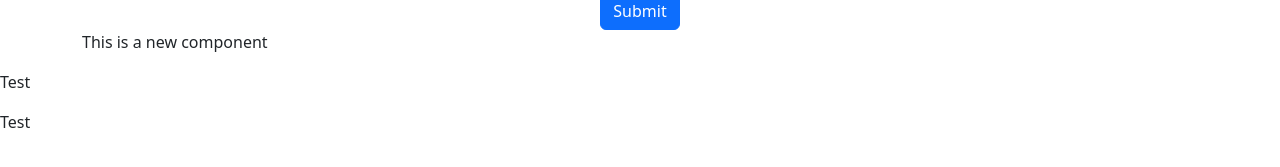
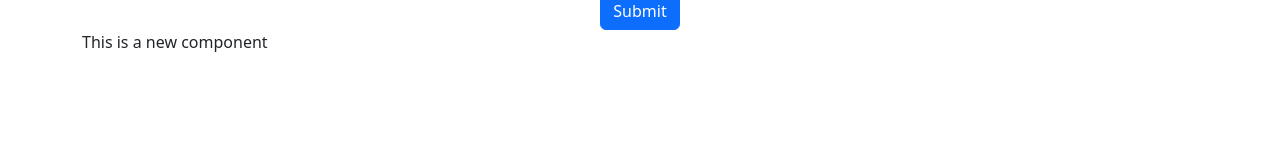
Before and after one commit to habibzaman/short-url, a React (Create React App) app: page / in a window 1280 px wide. Shown: the part 205-372 px from the top of the page. Built offline with nearby package versions, Linux system fonts and the light colour scheme.

Commit message:
removed a component

```diff
--- a/src/App.js
+++ b/src/App.js
@@ -98,22 +98,11 @@ function TextBox(){
   )
 }
 
-function TestComponent(){
-  return (
-    <div>
-      <p>Test</p>
-      <p>Test</p>
-    </div>
-
-  )
-}
-
 function App(){
   return (
     <div>
       <DbSectoin />
       <TextBox />
-      <TestComponent />
     </div>
   )
 }
```
